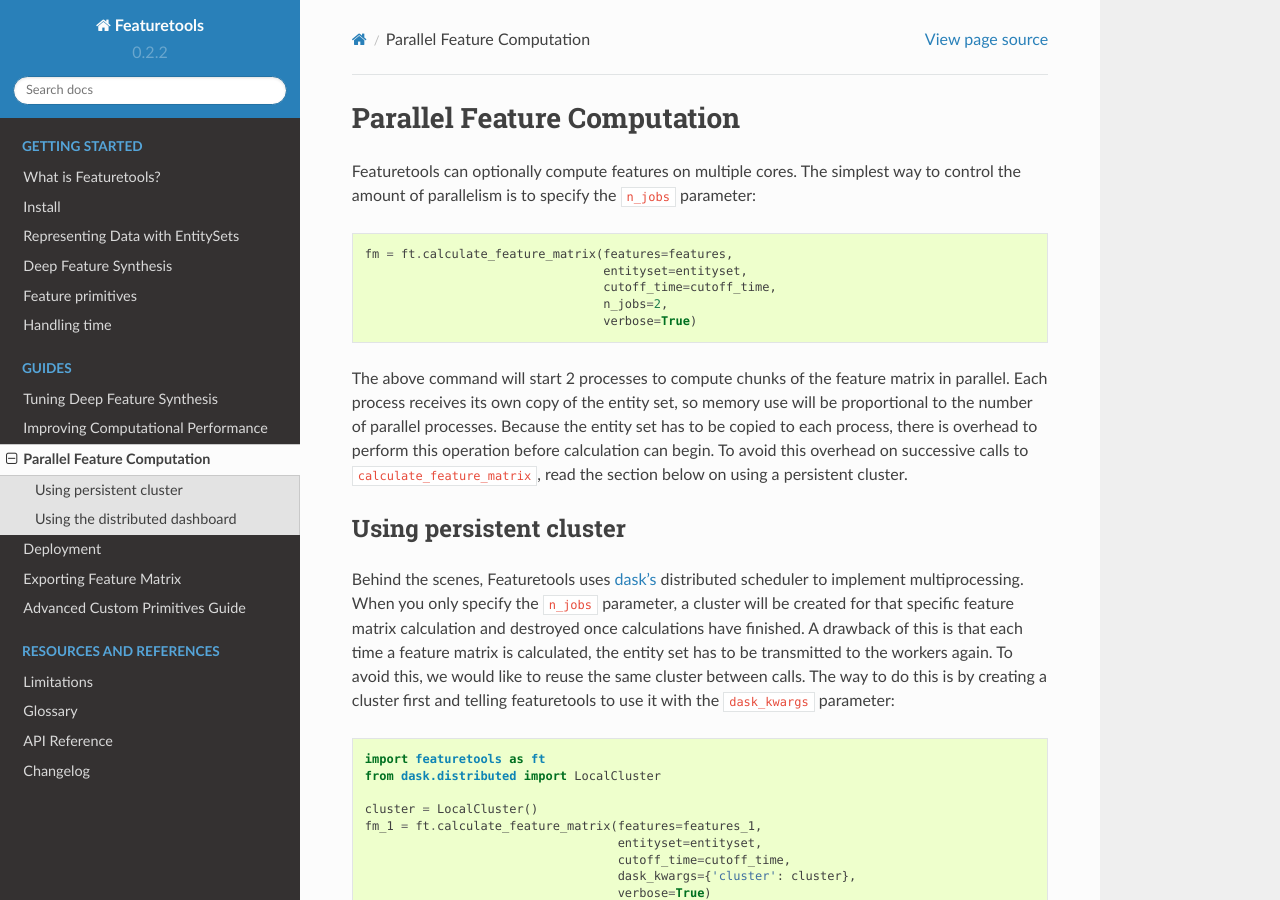
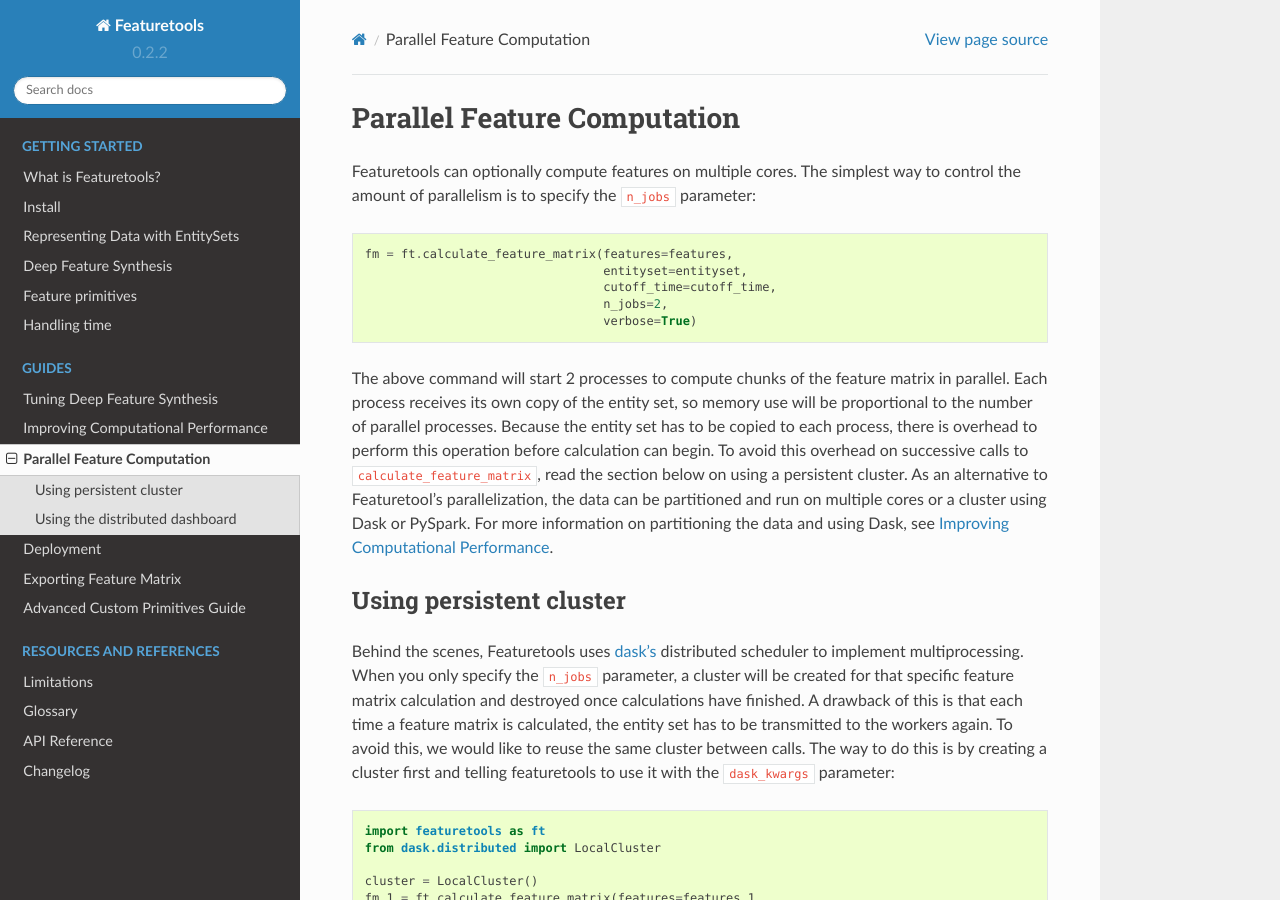
Before and after one commit to alteryx/featuretools, a Sphinx documentation site: the page built from docs/source/guides/parallel.rst, in a window 1280 px wide and 900 px high. Built offline with Sphinx 7.4.7 and the Read the Docs theme 2.0.0, drawn with Linux system fonts in a browser that asks for light colours; comment, search, counter and statistics services are not loaded.

Commit message:
Update parallel.rst

```diff
--- a/docs/source/guides/parallel.rst
+++ b/docs/source/guides/parallel.rst
@@ -10,7 +10,7 @@
                                      n_jobs=2,
                                      verbose=True)
 
-The above command will start 2 processes to compute chunks of the feature matrix in parallel. Each process receives its own copy of the entity set, so memory use will be proportional to the number of parallel processes. Because the entity set has to be copied to each process, there is overhead to perform this operation before calculation can begin. To avoid this overhead on successive calls to ``calculate_feature_matrix``, read the section below on using a persistent cluster.
+The above command will start 2 processes to compute chunks of the feature matrix in parallel. Each process receives its own copy of the entity set, so memory use will be proportional to the number of parallel processes. Because the entity set has to be copied to each process, there is overhead to perform this operation before calculation can begin. To avoid this overhead on successive calls to ``calculate_feature_matrix``, read the section below on using a persistent cluster. As an alternative to Featuretool's parallelization, the data can be partitioned and run on multiple cores or a cluster using Dask or PySpark. For more information on partitioning the data and using Dask, see :doc:`/guides/performance`.
 
 
 Using persistent cluster
```
